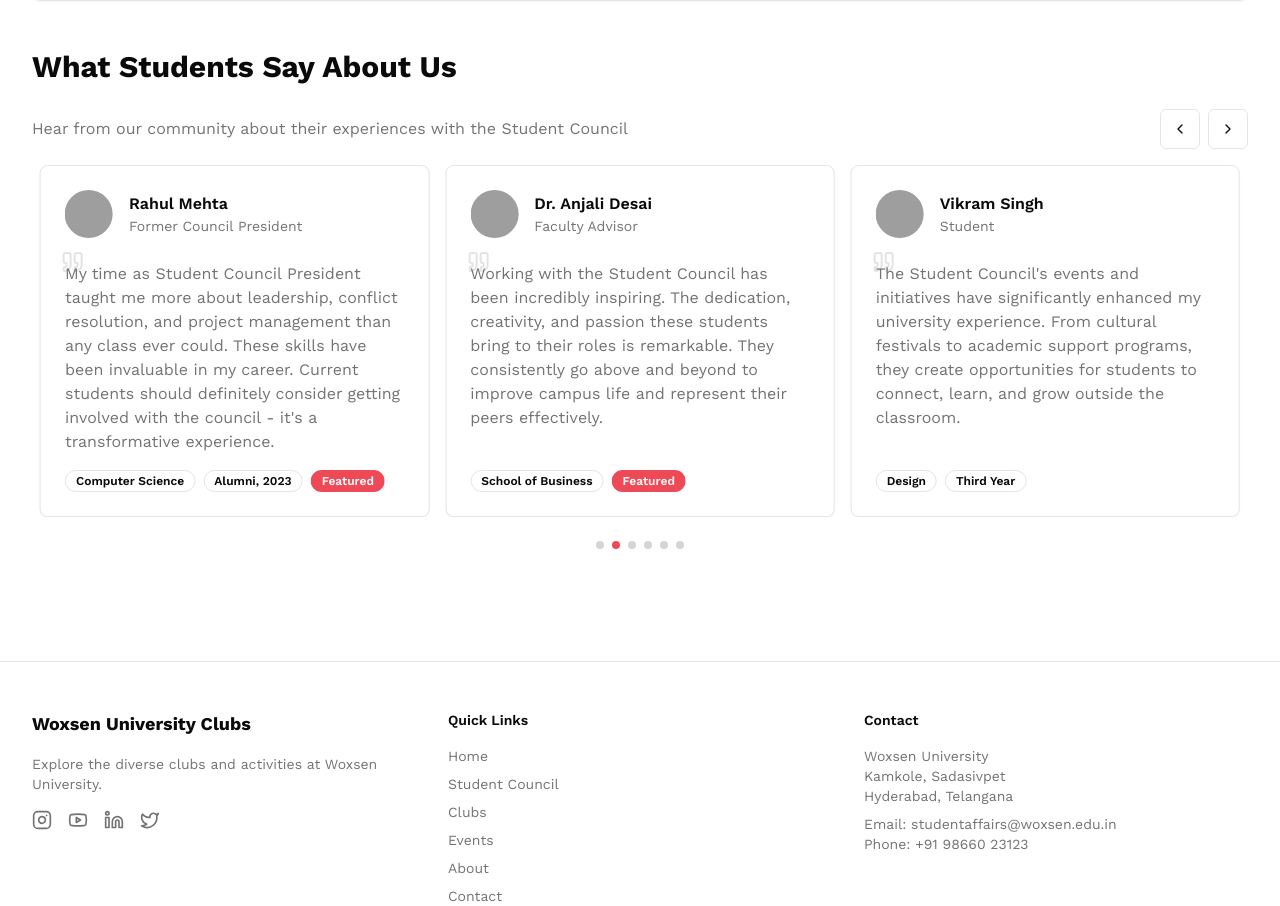
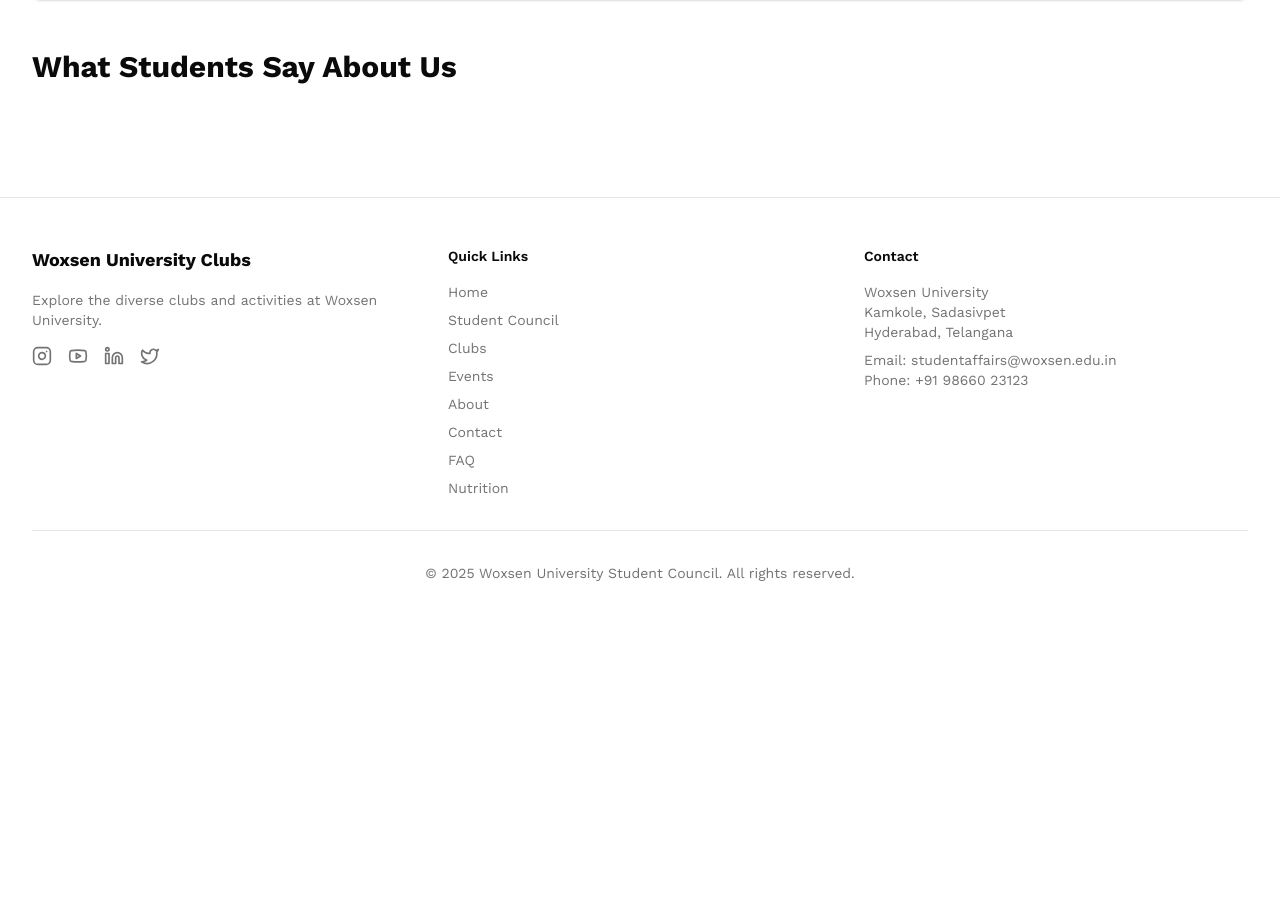
Before and after one commit to DeathSurfing/WoU-Clubs, a Next.js app: page /faq in a window 1280 px wide. Shown: the part 1656-2562 px from the top of the page. After the commit the page ends 2287 px from the top, so only its background shows below. Built offline with nearby package versions, Linux system fonts and the light colour scheme; grey boxes are pictures that could not be loaded.

Commit message:
Update testimonials.ts

```diff
--- a/data/testimonials.ts
+++ b/data/testimonials.ts
@@ -10,84 +10,15 @@ export interface Testimonial {
   }
 
   export const testimonialData: Testimonial[] = [
-    {
-      id: "testimonial-1",
-      name: "Priya Sharma",
-      role: "Student",
-      department: "Business Administration",
-      year: "Final Year",
-      image: "/placeholder.svg?height=200&width=200&text=Priya",
-      quote:
-        "Being part of the Student Council has been the most rewarding experience of my university life. I've developed leadership skills, made lifelong friends, and had the opportunity to make a real difference on campus. The council truly empowers students to shape their university experience.",
-      featured: true,
-    },
-    {
-      id: "testimonial-2",
-      name: "Rahul Mehta",
-      role: "Former Council President",
-      department: "Computer Science",
-      year: "Alumni, 2023",
-      image: "/placeholder.svg?height=200&width=200&text=Rahul",
-      quote:
-        "My time as Student Council President taught me more about leadership, conflict resolution, and project management than any class ever could. These skills have been invaluable in my career. Current students should definitely consider getting involved with the council - it's a transformative experience.",
-      featured: true,
-    },
-    {
-      id: "testimonial-3",
-      name: "Dr. Anjali Desai",
-      role: "Faculty Advisor",
-      department: "School of Business",
-      image: "/placeholder.svg?height=200&width=200&text=Dr.Anjali",
-      quote:
-        "Working with the Student Council has been incredibly inspiring. The dedication, creativity, and passion these students bring to their roles is remarkable. They consistently go above and beyond to improve campus life and represent their peers effectively.",
-      featured: true,
-    },
-    {
-      id: "testimonial-4",
-      name: "Vikram Singh",
-      role: "Student",
-      department: "Design",
-      year: "Third Year",
-      image: "/placeholder.svg?height=200&width=200&text=Vikram",
-      quote:
-        "The Student Council's events and initiatives have significantly enhanced my university experience. From cultural festivals to academic support programs, they create opportunities for students to connect, learn, and grow outside the classroom.",
-    },
-    {
-      id: "testimonial-5",
-      name: "Neha Kapoor",
-      role: "Club President",
-      department: "Liberal Arts",
-      year: "Final Year",
-      image: "/placeholder.svg?height=200&width=200&text=Neha",
-      quote:
-        "As a club president, I've worked closely with the Student Council to organize events and secure resources. Their support has been instrumental in our club's success. The council truly understands the needs of student organizations and advocates effectively on our behalf.",
-    },
-    {
-      id: "testimonial-6",
-      name: "Prof. Rajesh Kumar",
-      role: "Dean of Student Affairs",
-      image: "/placeholder.svg?height=200&width=200&text=Prof.Rajesh",
-      quote:
-        "The Student Council serves as an invaluable bridge between the administration and the student body. Their input has helped shape university policies and programs to better serve student needs. The council members demonstrate exceptional professionalism and commitment to their roles.",
-    },
-    {
-      id: "testimonial-7",
-      name: "Arjun Patel",
-      role: "Student",
-      department: "Engineering",
-      year: "Second Year",
-      image: "/placeholder.svg?height=200&width=200&text=Arjun",
-      quote:
-        "When I had concerns about study spaces on campus, the Student Council not only listened but took action. Within weeks, they had worked with administration to create new 24-hour study zones. They truly represent student interests and get things done.",
-    },
-    {
-      id: "testimonial-8",
-      name: "Zara Ahmed",
-      role: "International Student Representative",
-      department: "International Relations",
-      year: "Third Year",
-      image: "/placeholder.svg?height=200&width=200&text=Zara",
-      quote:
-        "As an international student, the Student Council helped me feel welcome and included from day one. Their cross-cultural events and support services for international students demonstrate their commitment to creating an inclusive campus community.",
-    },
+    // {
+    //   id: "testimonial-1",
+    //   name: "Priya Sharma",
+    //   role: "Student",
+    //   department: "Business Administration",
+    //   year: "Final Year",
+    //   image: "/placeholder.svg?height=200&width=200&text=Priya",
+    //   quote:
+    //     "Being part of the Student Council has been the most rewarding experience of my university life. I've developed leadership skills, made lifelong friends, and had the opportunity to make a real difference on campus. The council truly empowers students to shape their university experience.",
+    //   featured: true,
+    // },
   ]
```
